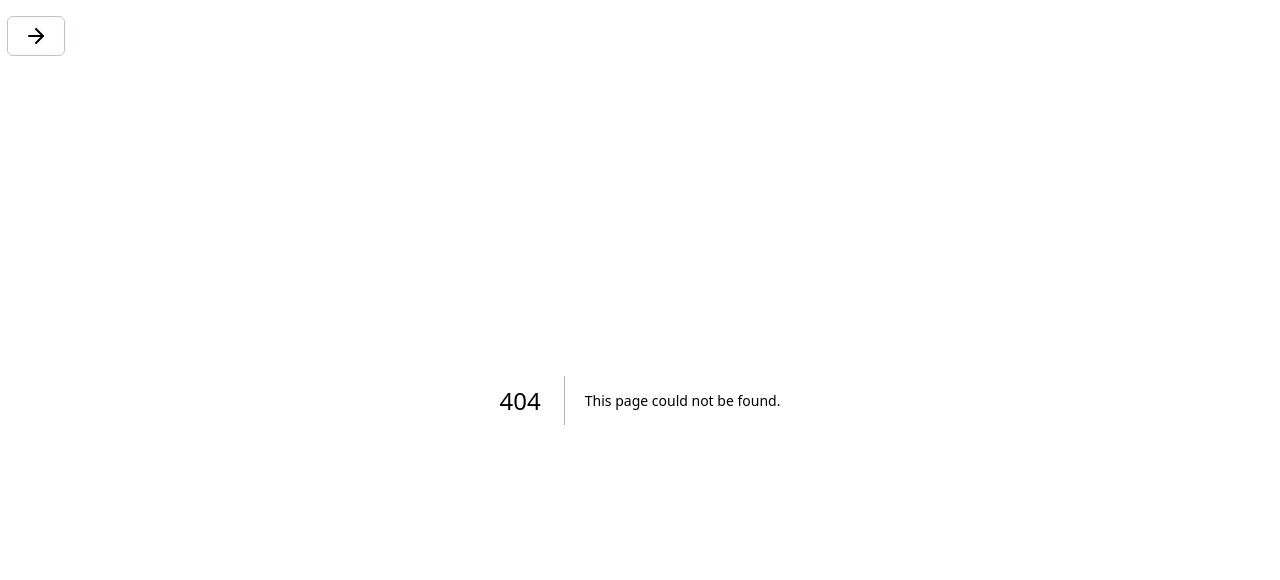
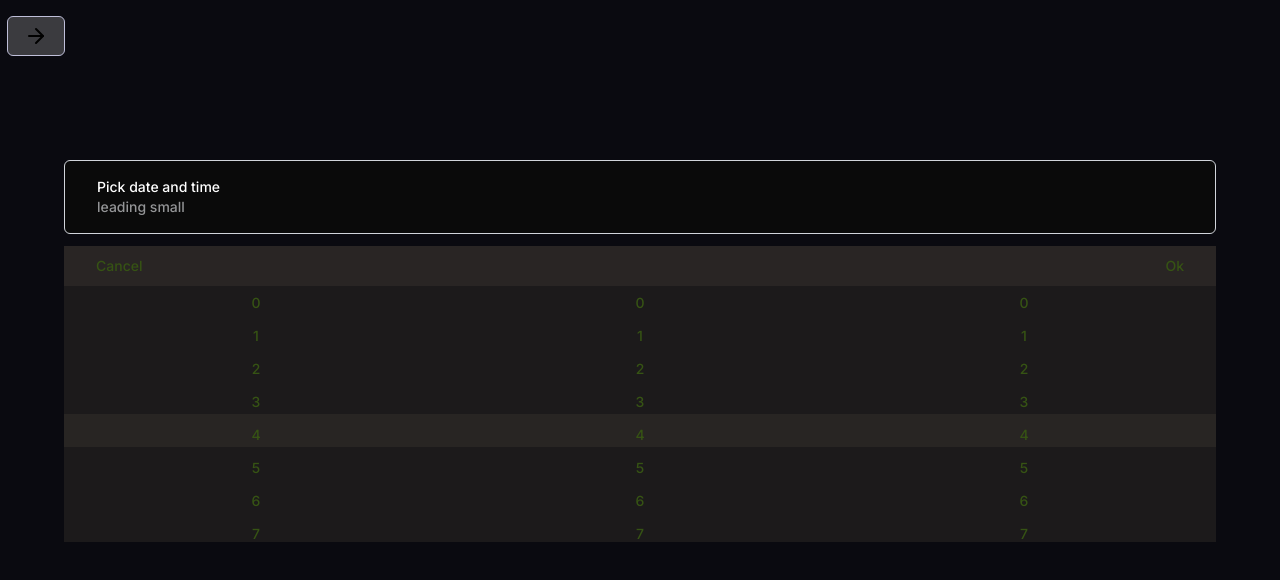
Before and after one commit to listlessbird/50-ui, a Next.js app: page /date-time-picker-compact in a window 1280 px wide. Before the commit this address had no page. Shown: the top 580 px of the page. Built offline with nearby package versions, Linux system fonts and the light colour scheme.

Commit message:
setup date-time picker

```diff
--- /dev/null
+++ b/src/app/date-time-picker-compact/page.tsx
@@ -0,0 +1,152 @@
+"use client";
+
+import { Button } from "@/components/ui/button";
+import { useEffect, useRef, useState } from "react";
+
+export default function Page() {
+  return (
+    <main className="grid min-h-screen pt-40 container">
+      <Picker />
+    </main>
+  );
+}
+
+export function Picker() {
+  const [open, setOpen] = useState(true);
+
+  const refs = [useRef<HTMLDivElement>(null), useRef<HTMLDivElement>(null)];
+
+  useEffect(() => {
+    if (!open) return;
+
+    const rowHeight = 33;
+  }, [open]);
+
+  return (
+    <div className="container">
+      <div className="flex w-full p-4 border border-gray-300 bg-neutral-950 rounded-md">
+        <Button
+          className="self-stretch rounded-none bg-transparent flex-col w-full hover:bg-transparent items-start"
+          onClick={() => setOpen((p) => !p)}
+        >
+          <div className="text-white">Pick date and time</div>
+          <p className="text-muted-foreground/60">leading small</p>
+        </Button>
+      </div>
+      {open && (
+        <div className="mt-3">
+          <div className="bg-stone-800 flex w-full justify-between px-4">
+            <Button className="bg-transparent hover:bg-transparent text-lime-900">
+              Cancel
+            </Button>
+            <Button className="bg-transparent hover:bg-transparent text-lime-900">
+              Ok
+            </Button>
+          </div>
+          <div className="bg-stone-800/60 grid grid-cols-3 h-[256px] relative snap-y snap-mandatory">
+            <div className="selector w-full absolute bg-stone-800 left-0 right-0 top-1/2 h-[33px] -z-50" />
+
+            {[0, 1, 2].map((i, idx) => (
+              <PickerList
+                data={Array.from({ length: 12 }, (_, i) => i)}
+                key={i}
+                renderItem={(item) => item}
+              />
+            ))}
+          </div>
+        </div>
+      )}
+    </div>
+  );
+}
+
+type PickerListProps<T> = {
+  data: T[];
+  renderItem: (item: T) => React.ReactNode;
+};
+
+function PickerList2<T>({ data, renderItem }: PickerListProps<T>) {
+  const itemsLength = data.length;
+  const totalHeight = data.length * 33;
+
+  const rowHeight = 33;
+
+  const ref = useRef<HTMLDivElement>(null);
+  useEffect(() => {
+    if (!ref.current) return;
+    const middleIndex = Math.floor(itemsLength / 2);
+    const scrollOffset = middleIndex * (rowHeight / 2);
+    ref.current.scrollTop = scrollOffset;
+  }, [itemsLength, rowHeight]);
+
+  const handleScroll = () => {
+    if (!ref.current) return;
+  };
+
+  return (
+    <div
+      className="snap-y snap-proximity flex flex-col overflow-y-scroll"
+      ref={ref}
+      onScroll={handleScroll}
+    >
+      <div style={{ paddingTop: `${totalHeight / 2}px` }} />
+      {data.map((d, idx) => (
+        <Button
+          key={idx}
+          className="bg-transparent hover:bg-transparent text-lime-900 h-[33px] snap-center"
+        >
+          {renderItem(d)}
+        </Button>
+      ))}
+      <div style={{ paddingBottom: `${totalHeight / 2}px` }} />
+    </div>
+  );
+}
+function PickerList<T>({ data, renderItem }: PickerListProps<T>) {
+  const itemsLength = data.length;
+  const rowHeight = 33;
+  const totalContentHeight = itemsLength * rowHeight;
+  const ref = useRef<HTMLDivElement>(null);
+
+  useEffect(() => {
+    if (!ref.current) return;
+    const containerHeight = ref.current.clientHeight;
+    const middleIndex = Math.floor(itemsLength / 2);
+    const scrollOffset =
+      middleIndex * rowHeight - containerHeight / 2 + rowHeight / 2;
+    ref.current.scrollTop = scrollOffset;
+  }, [itemsLength, rowHeight]);
+
+  const handleScroll = () => {
+    if (!ref.current) return;
+    console.log(`current: ${ref.current.scrollTop}`);
+    const containerHeight = ref.current.clientHeight;
+    const minScrollTop = 0;
+    const maxScrollTop = totalContentHeight - rowHeight;
+
+    if (ref.current.scrollTop < minScrollTop) {
+      ref.current.scrollTop = minScrollTop;
+    } else if (ref.current.scrollTop > maxScrollTop) {
+      ref.current.scrollTop = maxScrollTop;
+    }
+  };
+
+  return (
+    <div
+      className="snap-y flex flex-col overflow-y-scroll h-[256px] scroll-smooth"
+      ref={ref}
+      onScroll={handleScroll}
+    >
+      <div style={{ paddingTop: `${128}px` }} />
+      {data.map((d, idx) => (
+        <Button
+          key={idx}
+          className="bg-transparent hover:bg-transparent text-lime-900 h-[33px] snap-start"
+        >
+          {renderItem(d)}
+        </Button>
+      ))}
+      <div style={{ paddingBottom: `${128}px` }} />
+    </div>
+  );
+}
--- a/src/app/layout.tsx
+++ b/src/app/layout.tsx
@@ -21,6 +21,10 @@ const navItems = [
     label: "game-list",
     href: "game-list",
   },
+  {
+    label: "date-time-picker-compact",
+    href: "date-time-picker-compact",
+  },
 ];
 
 export default function RootLayout({
```
